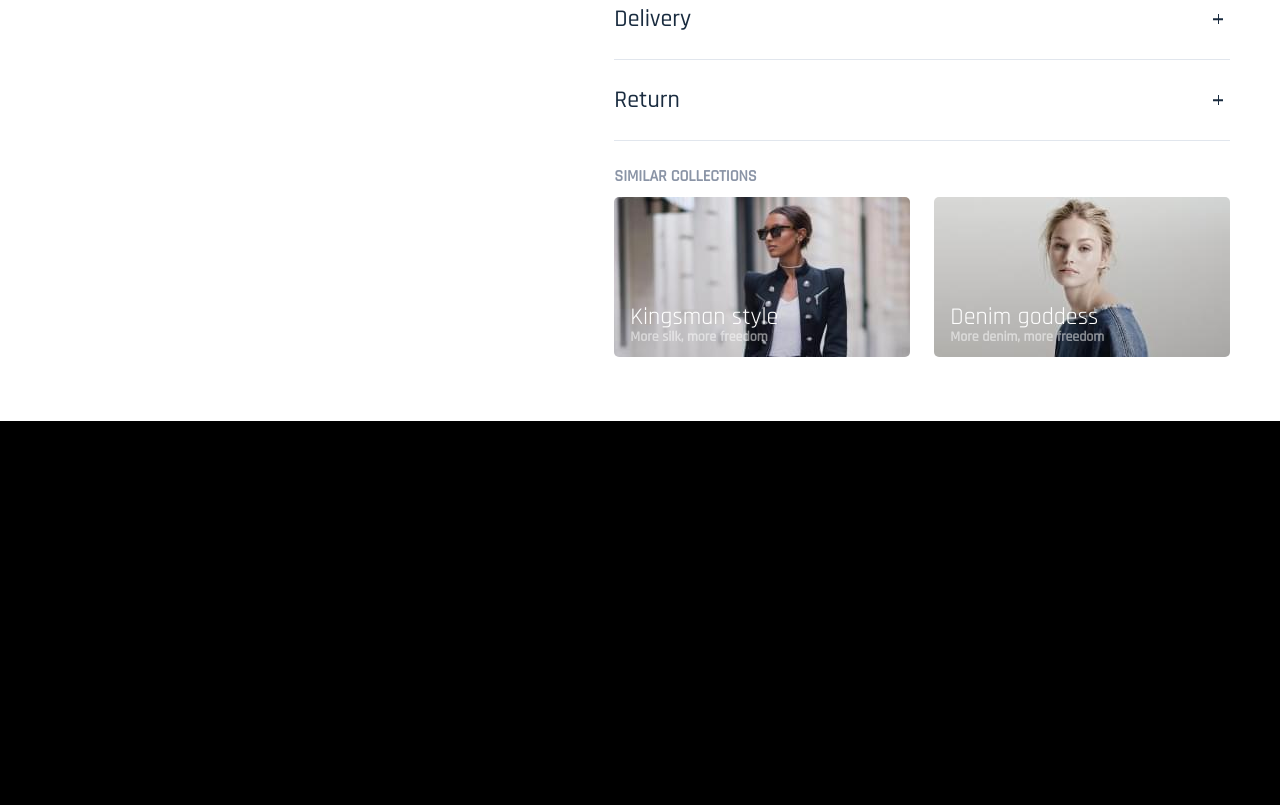
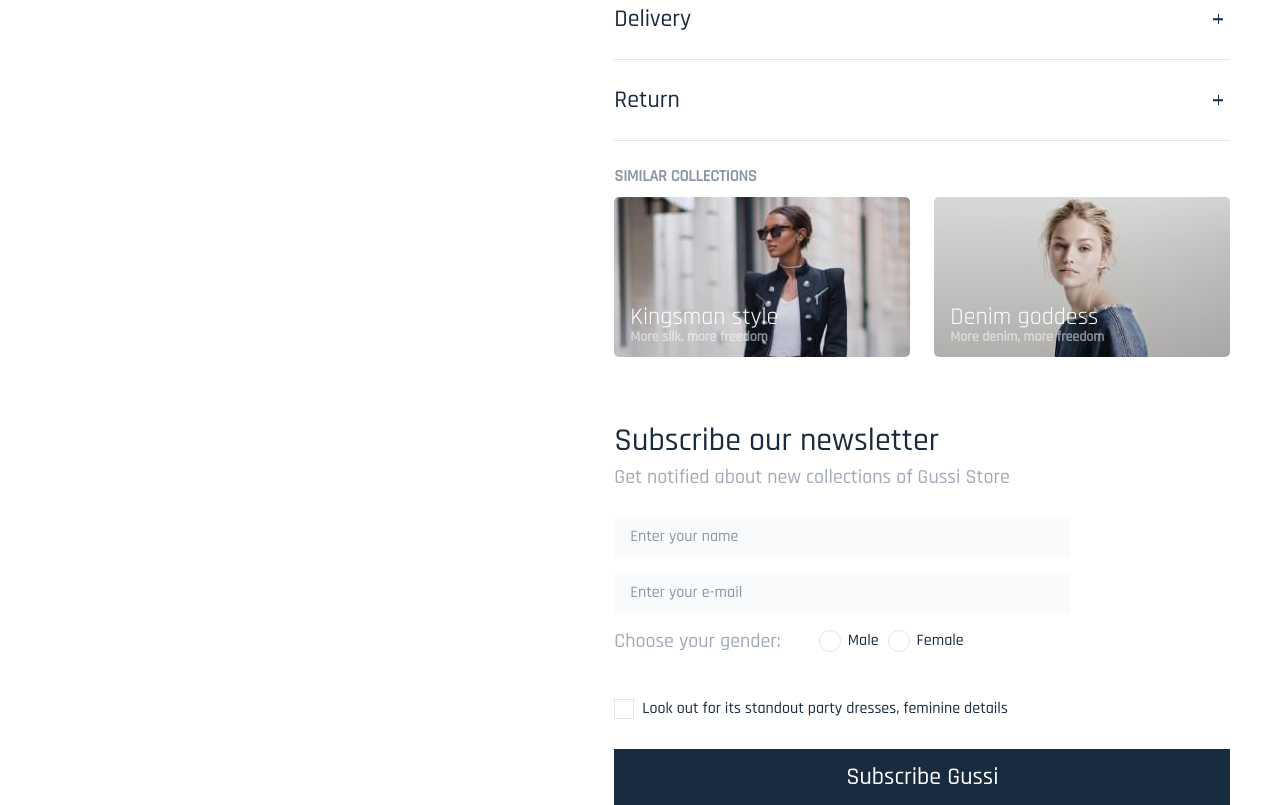
Before and after one commit to Zakharov1984/TEST__FIRST-PROJECT__GUSSI, a website: page src/index.html in a window 1280 px wide. Shown: the part 787-1592 px from the top of the page. Before the commit the page ends 1208 px from the top, so only its background shows below. Drawn offline with Linux system fonts and the light colour scheme; files whose address does not match are found by name.

Commit message:
added_form_and_added_customize_elements

```diff
--- a/src/index.html
+++ b/src/index.html
@@ -11,7 +11,7 @@
     <div class="container">
         <div class="general-wrapper">
             <aside class="slider">
-                <!-- <div class="slider__wrapper">
+<!--                 <div class="slider__wrapper">
                     <div class="slider__item slider__item_active" id="1">
                         <img src="img/desktop/slider/Lady1.jpg" alt="Lady" class="slider__item-img">
                         <div class="slider__item-info">
@@ -121,7 +121,7 @@
                         <div class="details__info">63% Viscose, 37% Polyamide.</div>
                     </section>
                     <button class="btn order-btn" data-btn="order">Order now</button>
-                    <div class="DeliveryReturn-wrapper">
+                    <section class="DeliveryReturn-wrapper">
                         <div class="delivery">
                             <div class="delivery__title">Delivery</div>
                             <div class="delivery__description">
@@ -137,8 +137,8 @@
                                 Open 7 days a week, early until late.
                             </div>
                         </div>
-                    </div>
-                    <div class="similar">
+                    </section>
+                    <section class="similar">
                         <h2 class="similar__title title">Similar Collections</h2>
                         <div class="similar__wrapper">
                             <a href="#" class="similar__item">
@@ -156,7 +156,29 @@
                                 </div>
                             </a>
                         </div>
-                    </div>
+                    </section>
+                    <section class="subscribe">
+                        <div class="subscribe__title">Subscribe our newsletter</div>
+                        <div class="subscribe__subtitle">Get notified about new collections of Gussi Store</div>
+                        <form action="#" class="subscribe__form">
+                            <input class="subscribe__form-input" type="text" name="name" required placeholder="Enter your name">
+                            <input class="subscribe__form-input" type="email" name="email" required placeholder="Enter your e-mail">
+                            <div class='subscribe__form-gender-wrapper'>
+                                <span class="subscribe__form-gender-title">Choose your gender:</span>
+                                <div class="subscribe__form-radio-wrapper">
+                                    <input type="radio" name="gender" value="male" id="male" class="subscribe__form-radio">
+                                    <label for="male" class="subscribe__form-label">Male</label>
+                                    <input type="radio" name="gender" value="female" id="female" class="subscribe__form-radio">
+                                    <label for="female" class="subscribe__form-label">Female</label>
+                                </div>
+                            </div>
+                            <div class="subscribe__form-checkbox-wrapper">
+                                <input type="checkbox" name="details" class="subscribe__form-checkbox" id="details">
+                                <label for="details" class="subscribe__form-label-checkbox">Look out for its standout party dresses, feminine details</label>
+                            </div>
+                            <button class="btn subscribe__btn" data-btn="subscribe">Subscribe Gussi</button>
+                        </form>
+                    </section>
                 </div>
             </main>
         </div>
--- /dev/null
+++ b/src/scss/blocks/_subscribe.scss
@@ -0,0 +1,122 @@
+.subscribe {
+    &__title {
+        font-size: 32px;
+        line-height: 40px;
+        font-weight: 500;
+        color: $COLOR_VIO;
+    }
+    &__subtitle {
+        font-size: 20px;
+        line-height: 32px;
+        font-weight: 500;
+        color: rgba(138, 148, 166, 0.8);
+    }
+    &__form {
+        margin-top: 24px;
+    }
+    &__form-input {
+        display: block;
+        width: 456px;
+        padding: 8px 16px;
+        border: none;
+        background-color: rgba(225, 230, 237, 0.2);
+        &::placeholder {
+            font-size: 16px;
+            line-height: 1;
+            font-weight: 500;
+            color: $COLOR_GRAY;
+        }
+        &:focus {
+            outline: 2px solid $COLOR_GRAY;
+        }
+    }
+    &__form-input[type="text"] {
+        margin-bottom: 16px;
+    }
+    &__form-gender-wrapper {
+        display: flex;
+        align-items: center;
+        margin-top: 12px;
+    }
+    &__form-gender-title {
+        display: inline-block;
+        margin-right: 24px;
+        font-size: 20px;
+        line-height: 32px;
+        font-weight: 500;
+        color: rgba(138, 148, 166, 0.8);
+    }
+    &__form-radio-wrapper {
+        width: 159px;
+        display: flex;
+        justify-content: flex-end;
+        align-items: center;
+    }
+    &__form-label {
+        display: flex;
+        align-items: center;
+        font-size: 16px;
+        line-height: 24px;
+        font-weight: 500;
+        color: $COLOR_VIO;
+        &::before {
+            content: '';
+            display: inline-block;
+            margin-right: 8px;
+            width: 20px;
+            height: 20px;
+            border-radius: 100%;
+            outline: 1px solid $COLOR_LIGHTGRAY;
+        }
+    }
+    &__form-radio:checked+&__form-label::before {
+        background: url('../img/desktop/subscribe/circle.svg') center center / 60% no-repeat;
+    }
+    &__form-label[for="male"] {
+        margin-right: 10px;
+    }
+    &__form-radio {
+        position: absolute;
+        z-index: -1;
+        opacity: 0;
+    }
+    &__form-checkbox-wrapper {
+        margin-top: 40px;
+    }
+    &__form-checkbox {
+        position: absolute;
+        z-index: -1;
+        opacity: 0;
+    }
+    &__form-label-checkbox {
+        display: flex;
+        align-items: center;
+        font-size: 16px;
+        line-height: 24px;
+        font-weight: 500;
+        color: $COLOR_VIO;
+        &::before {
+            content: '';
+            width: 20px;
+            height: 20px;
+            border: 1px solid $COLOR_LIGHTGRAY;
+            margin-right: 8px;
+            background-size: 50% 50%;
+            background-repeat: no-repeat;
+            background-position: center center;
+        }
+        &:hover {
+            &::before {
+                outline: 1px solid $COLOR_VIO;
+                background: url('../icons/checkbox/vector_gray.svg') center center / 70% no-repeat;
+            }
+        }
+    }
+    &__form-checkbox:checked+&__form-label-checkbox::before {
+        border: none;
+        background: url('../icons/checkbox/vector_white.svg') center center / 60% no-repeat $COLOR_VIO;
+    }
+    &__btn {
+        margin-top: 28px;
+    }
+}
--- a/src/scss/style.scss
+++ b/src/scss/style.scss
@@ -37,4 +37,5 @@ h1, h2, p, ul {
 @import 'blocks/_details.scss';
 @import 'blocks/_DeliveryReturn';
 @import 'blocks/_similar';
+@import 'blocks/_subscribe';
 @import '_media';
```
Also changed, not shown: dist/css/style.min.css, dist/icons/checkbox/vector_gray.svg (added), dist/icons/checkbox/vector_white.svg (added), dist/img/desktop/subscribe/circle.svg (added), dist/index.html, dist/js/form.js (added), src/css/style.min.css, src/icons/checkbox/vector_gray.svg (added), src/icons/checkbox/vector_white.svg (added), src/img/desktop/subscribe/circle.svg (added), src/js/form.js (added).
